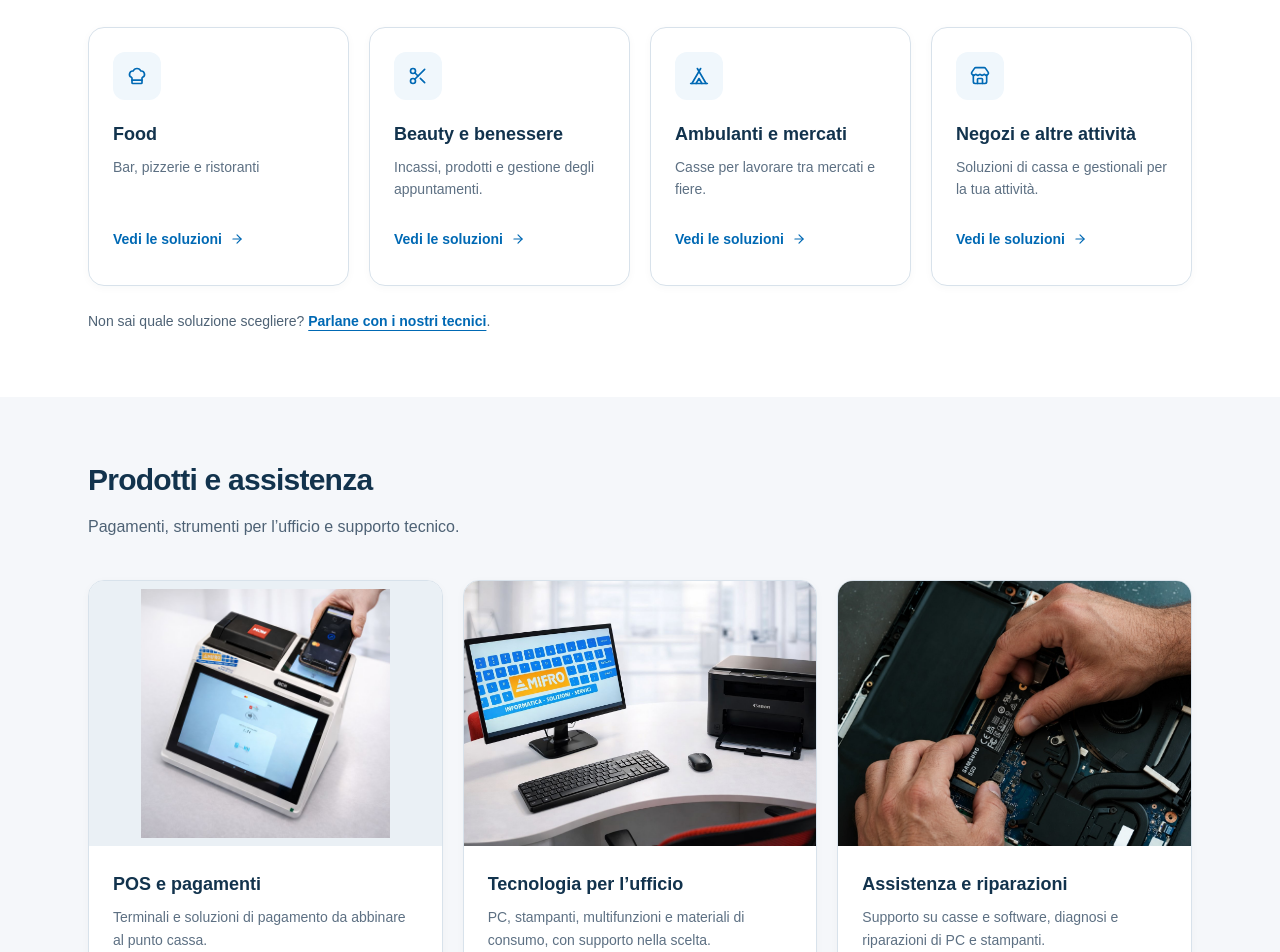
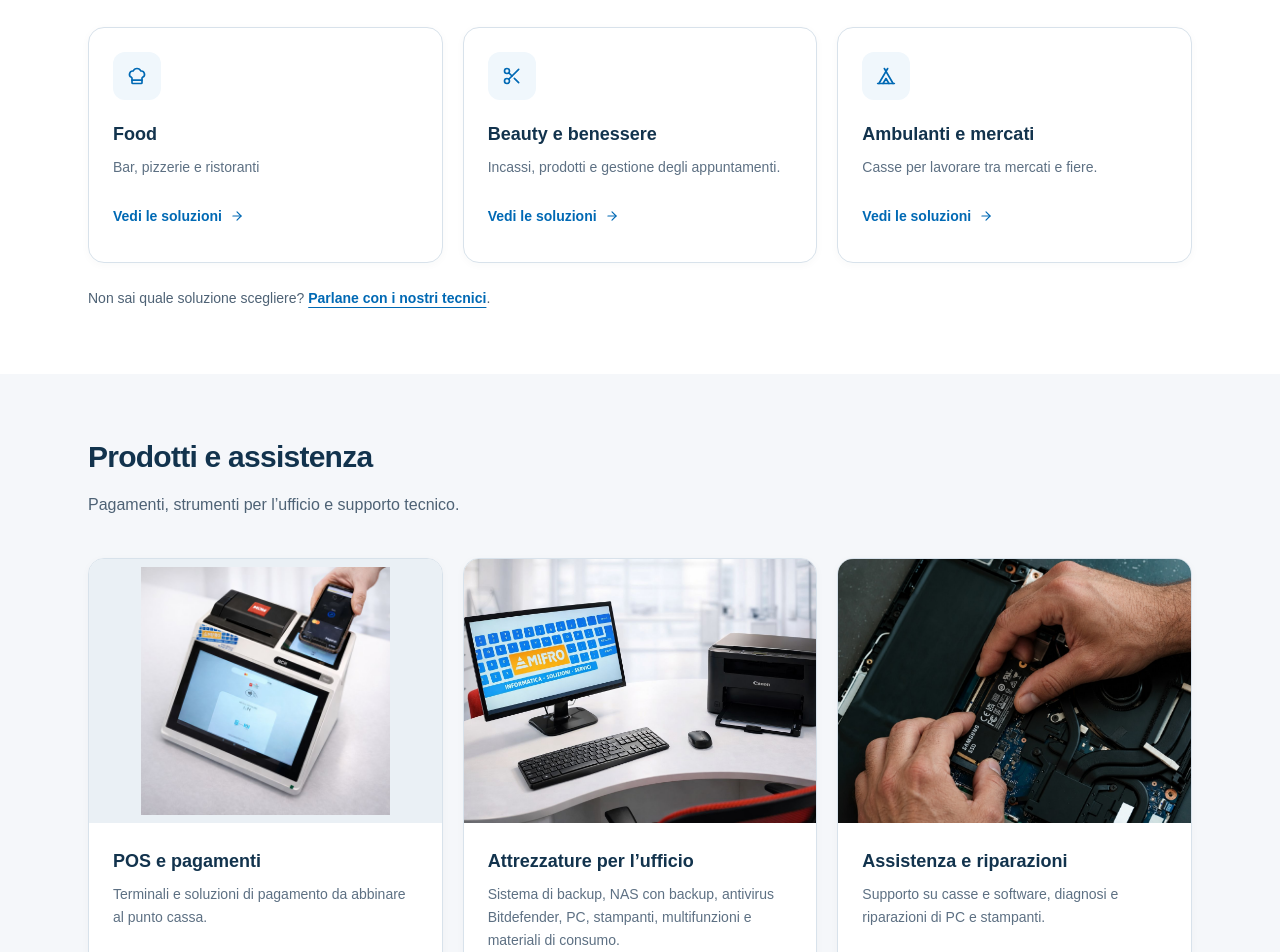
Before and after one commit to DavideMichelon10/mifro, a Next.js app: page / in a window 1280 px wide. Shown: the part 1380-2332 px from the top of the page. Built offline with nearby package versions, Linux system fonts and the light colour scheme; a web font is replaced by a local one.

Commit message:
Update sector offerings and office equipment content

```diff
--- a/src/app/(site)/page.tsx
+++ b/src/app/(site)/page.tsx
@@ -68,7 +68,7 @@ export default function HomePage() {
             subtitle="Scegli il tuo settore e scopri le casse e i gestionali adatti al tuo lavoro."
           />
         </ScrollReveal>
-        <div className="grid gap-5 sm:grid-cols-2 lg:grid-cols-4">
+        <div className="grid gap-5 sm:grid-cols-2 lg:grid-cols-3">
           {sectors.map((sector, index) => (
             <ScrollReveal key={sector.title} delay={(index + 1) as 1 | 2 | 3 | 4}>
               <Card
--- a/src/app/(site)/prodotti-assistenza/page.tsx
+++ b/src/app/(site)/prodotti-assistenza/page.tsx
@@ -49,7 +49,7 @@ export default function ProdottiAssistenzaPage() {
       </Section>
       <Section id="settori" gray>
         <SectionHeader title={sectorsIntro.title} subtitle={sectorsIntro.description} />
-        <div className="grid gap-5 sm:grid-cols-2 lg:grid-cols-4">
+        <div className="grid gap-5 sm:grid-cols-2 lg:grid-cols-3">
           {siteConfig.sectors.map((sector) => (
             <Card
               key={sector.title}
--- a/src/content/sectors.ts
+++ b/src/content/sectors.ts
@@ -290,34 +290,7 @@ export const sectors: Sector[] = [
       { question: "Posso accettare pagamenti elettronici?", answer: "Con APE J RT puoi attivare RCH Pay SoftPOS per il contactless. Per WALLE MEC RT Ambulanti abbiniamo un POS. Servizi e costi sono indicati nel preventivo." },
     ],
   },
-  {
-    slug: "negozi-altre-attivita",
-    label: "Negozi e altre attività",
-    icon: "Store",
-    summary: "Soluzioni di cassa e gestionali per la tua attività.",
-    title: "Casse e gestionali per negozi e attività in Trentino",
-    description: "Soluzioni di cassa e gestionali per negozi e altre attività. Mifro ti affianca nella scelta, nell’installazione e nell’assistenza in Trentino.",
-    headline: "Ogni attività ha il suo modo di lavorare. Troviamo la tua soluzione",
-    intro: "Dalla cassa essenziale alla gestione di articoli e magazzino, partiamo dalle esigenze della tua attività. Ti seguiamo nella scelta, nell’installazione e nell’assistenza in Trentino.",
-    cta: "Richiedi informazioni",
-    subject: "Soluzioni di cassa per la mia attività",
-    messagePlaceholder: "Raccontaci di cosa ti occupi, dove lavori e cosa vorresti migliorare nella gestione della tua attività.",
-    solutionsHeading: "Una cassa semplice o un gestionale completo",
-    solutionsIntro: "Scegliamo insieme la configurazione in base a come lavori. Il software gestionale è installabile anche sui dispositivi compatibili che possiedi già.",
-    solutions: [
-      { name: "WALLE MEC RT", features: ["Articoli con prezzi già pronti", "Vendite ordinate per reparto", "Stampante integrata nella cassa"] },
-      { name: "Software gestionale", features: ["Articoli organizzati per variante", "Giacenze e inventari sotto controllo", "Listini aggiornabili da remoto"] },
-    ],
-    question: "Raccontaci la tua attività",
-    questionText: "Indicaci come lavori e quali strumenti utilizzi. Ti aiutiamo a individuare la soluzione più adatta.",
-    faq: [
-      { question: "La soluzione si adatta alla mia attività?", answer: "Partiamo dal tuo lavoro quotidiano: cosa vendi, come gestisci gli incassi e quali strumenti utilizzi. Valutiamo insieme la configurazione e le eventuali integrazioni necessarie." },
-      { question: "Posso scegliere solo una cassa?", answer: "Sì. Se ti serve una soluzione essenziale per gli incassi, possiamo proporti una cassa senza aggiungere un gestionale." },
-      { question: "Posso gestire articoli e magazzino?", answer: "Il software gestionale prevede funzioni per articoli, varianti, giacenze e inventari. Definiamo nella proposta i moduli e la configurazione adatti alle tue esigenze." },
-      { question: "Posso utilizzare i dispositivi che ho già?", answer: "Il software gestionale può essere installato su hardware compatibile. Indicaci i modelli e i software che utilizzi: verifichiamo la compatibilità prima della proposta." },
-      { question: "Come funzionano installazione e assistenza?", answer: "Mifro segue installazione e configurazione. Nella proposta definiamo affiancamento, assistenza, licenze, eventuali canoni e accessori necessari." },
-    ],
-  },
+
 ];
 
 export function getSector(slug: string) {
--- a/src/content/site.ts
+++ b/src/content/site.ts
@@ -155,9 +155,9 @@ export const siteConfig = {
       },
       {
         id: "hardware-ufficio",
-        title: "Tecnologia per l’ufficio",
-        description: "PC, stampanti, multifunzioni e materiali di consumo, con supporto nella scelta.",
-        details: "Un PC per il lavoro di ogni giorno, una stampante o una multifunzione: ti aiutiamo a scegliere in base a quello che devi fare e a quanto stampi. Forniamo anche materiali di consumo, così puoi rivolgerti a noi sia per l’attrezzatura sia per le necessità quotidiane dell’ufficio.",
+        title: "Attrezzature per l’ufficio",
+        description: "Sistema di backup, NAS con backup, antivirus Bitdefender, PC, stampanti, multifunzioni e materiali di consumo.",
+        details: "Un sistema di backup per i tuoi dati, NAS con backup e l’antivirus Bitdefender per i computer dell’ufficio. Poi PC per il lavoro di ogni giorno, stampanti e multifunzioni: ti aiutiamo a scegliere in base a quello che devi fare e a quanto stampi. Forniamo anche materiali di consumo, così puoi rivolgerti a noi sia per l’attrezzatura sia per le necessità quotidiane dell’ufficio.",
         icon: "Printer" as const,
         image: "/images/stampanti.jpg",
         imageAlt: "Postazione da ufficio con computer e stampante",
--- a/src/lib/contact-context.ts
+++ b/src/lib/contact-context.ts
@@ -1,4 +1,4 @@
-export const contactSectors = ["ristoranti", "parrucchieri-saloni", "ambulanti", "negozi-altre-attivita", "generico"] as const;
+export const contactSectors = ["ristoranti", "parrucchieri-saloni", "ambulanti", "generico"] as const;
 export type ContactSector = typeof contactSectors[number];
 export type SectorSlug = Exclude<ContactSector, "generico">;
 export const DEFAULT_CONTACT_SUBJECT = "Richiesta di informazioni dal sito";
```
Also changed, not shown: 2 other files (tests, documents, lock files or other folders).
